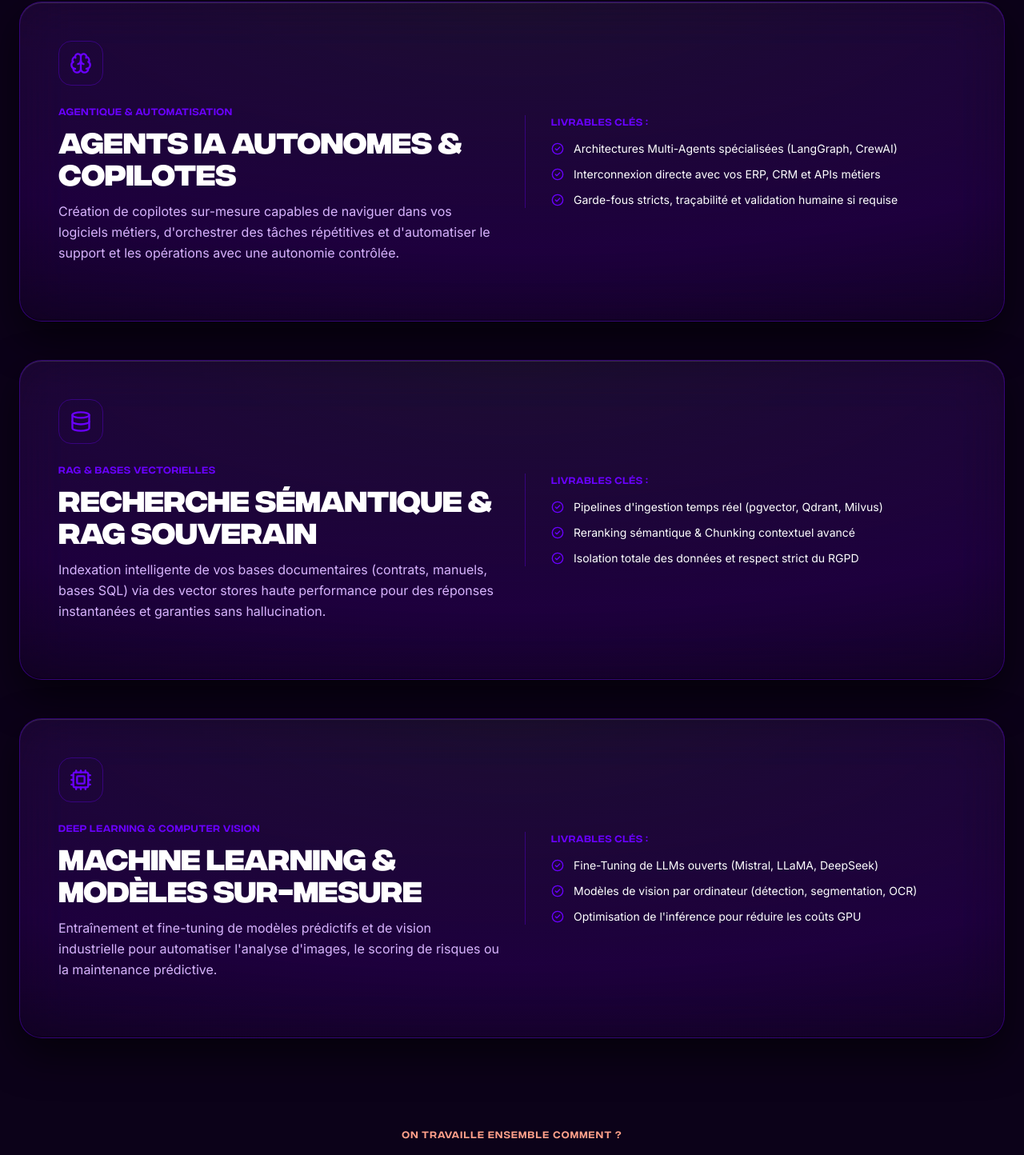
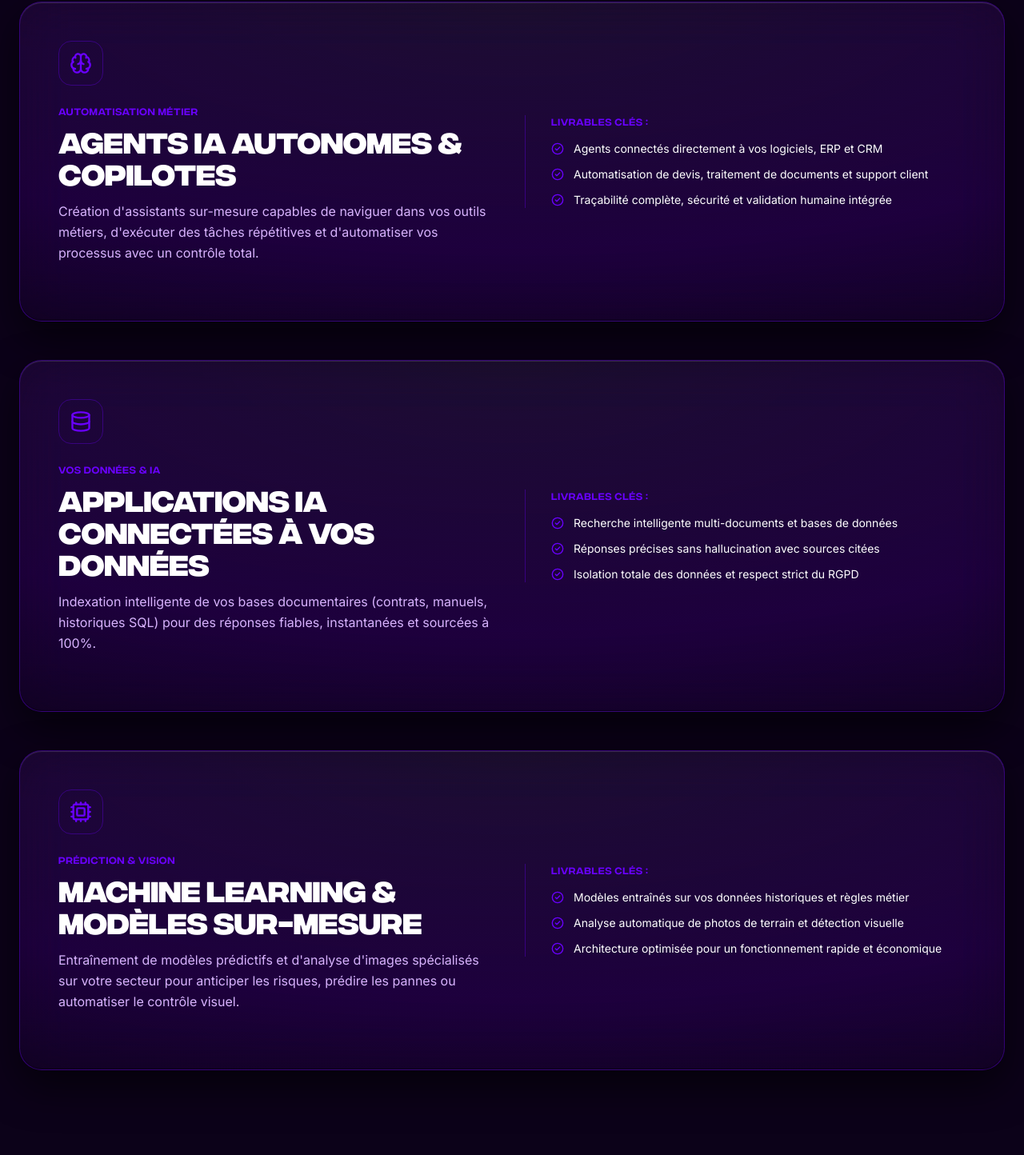
Before and after one commit to John-Do59/Mory-Ai-Labs, a Next.js app: page /services in a window 1280 px wide. Shown: the part 1217-2661 px from the top of the page at 80% size. Built offline with nearby package versions, Linux system fonts and the light colour scheme.

Commit message:
fix(copy): simplification du jargon technique en bénéfices clients concrets

```diff
--- a/app/about/page.tsx
+++ b/app/about/page.tsx
@@ -130,13 +130,13 @@ export default function AboutPage() {
               </p>
               <div className="flex flex-wrap gap-4 text-xs font-mono text-white">
                 <span className="px-3.5 py-1.5 rounded-full neomorph-pill">
-                  FastAPI · PyTorch · Next.js · Qdrant
+                  Applications IA Full-Stack (Web &amp; Cloud)
                 </span>
                 <span className="px-3.5 py-1.5 rounded-full neomorph-pill">
-                  Architectures RAG Avancées
+                  IA Connectée à vos Données Métier
                 </span>
                 <span className="px-3.5 py-1.5 rounded-full neomorph-pill">
-                  Multi-Agents Autonomes
+                  Agents Autonomes &amp; Automatisation
                 </span>
               </div>
             </div>
@@ -262,15 +262,15 @@ export default function AboutPage() {
                 <ul className="space-y-2.5 text-xs text-white font-mono">
                   <li className="flex items-center gap-2">
                     <CheckCircle2 className="w-4 h-4 text-[var(--accent-primary)] shrink-0" />
-                    <span>Next.js 15 · TypeScript · FastAPI · Tailwind</span>
+                    <span>Applications web complètes, dashboards &amp; espaces clients</span>
                   </li>
                   <li className="flex items-center gap-2">
                     <CheckCircle2 className="w-4 h-4 text-[var(--accent-primary)] shrink-0" />
-                    <span>Systèmes de paiement, abonnements &amp; dashboards</span>
+                    <span>Systèmes de paiement, abonnements &amp; facturation</span>
                   </li>
                   <li className="flex items-center gap-2">
                     <CheckCircle2 className="w-4 h-4 text-[var(--accent-primary)] shrink-0" />
-                    <span>Copilotes conversationnels intégrés aux flux clients</span>
+                    <span>Assistants IA conversationnels intégrés aux flux utilisateurs</span>
                   </li>
                 </ul>
               </div>
@@ -304,15 +304,15 @@ export default function AboutPage() {
                 <ul className="space-y-2.5 text-xs text-white font-mono">
                   <li className="flex items-center gap-2">
                     <CheckCircle2 className="w-4 h-4 text-[var(--accent-secondary)] shrink-0" />
-                    <span>Pipelines ETL/ELT temps réel · Vector Stores (pgvector, Qdrant)</span>
+                    <span>Connexion directe à vos bases de données, CRM et documents</span>
                   </li>
                   <li className="flex items-center gap-2">
                     <CheckCircle2 className="w-4 h-4 text-[var(--accent-secondary)] shrink-0" />
-                    <span>RAG avancé multi-sources &amp; structuration de documents</span>
+                    <span>Recherche intelligente et réponses précises sans hallucination</span>
                   </li>
                   <li className="flex items-center gap-2">
                     <CheckCircle2 className="w-4 h-4 text-[var(--accent-secondary)] shrink-0" />
-                    <span>Sécurité des données &amp; étanchéité RGPD stricte</span>
+                    <span>Isolation totale de vos données &amp; conformité RGPD stricte</span>
                   </li>
                 </ul>
               </div>
@@ -346,15 +346,15 @@ export default function AboutPage() {
                 <ul className="space-y-2.5 text-xs text-white font-mono">
                   <li className="flex items-center gap-2">
                     <CheckCircle2 className="w-4 h-4 text-[var(--accent-primary)] shrink-0" />
-                    <span>Fine-tuning LLM sur règles métiers spécifiques</span>
+                    <span>Modèles entraînés sur votre vocabulaire et vos règles métier</span>
                   </li>
                   <li className="flex items-center gap-2">
                     <CheckCircle2 className="w-4 h-4 text-[var(--accent-primary)] shrink-0" />
-                    <span>Scoring prédictif, séries temporelles &amp; forecasting</span>
+                    <span>Scoring prédictif, détection d'anomalies &amp; prévisions</span>
                   </li>
                   <li className="flex items-center gap-2">
                     <CheckCircle2 className="w-4 h-4 text-[var(--accent-primary)] shrink-0" />
-                    <span>Extraction et analyse intelligente d'images &amp; plans</span>
+                    <span>Analyse automatique de photos de terrain &amp; documents scannés</span>
                   </li>
                 </ul>
               </div>
--- a/app/services/page.tsx
+++ b/app/services/page.tsx
@@ -21,38 +21,38 @@ export default function ServicesPage() {
   const mainServices = [
     {
       icon: Brain,
-      tag: "AGENTIQUE & AUTOMATISATION",
+      tag: "AUTOMATISATION MÉTIER",
       title: "Agents IA Autonomes & Copilotes",
       description:
-        "Création de copilotes sur-mesure capables de naviguer dans vos logiciels métiers, d'orchestrer des tâches répétitives et d'automatiser le support et les opérations avec une autonomie contrôlée.",
+        "Création d'assistants sur-mesure capables de naviguer dans vos outils métiers, d'exécuter des tâches répétitives et d'automatiser vos processus avec un contrôle total.",
       deliverables: [
-        "Architectures Multi-Agents spécialisées (LangGraph, CrewAI)",
-        "Interconnexion directe avec vos ERP, CRM et APIs métiers",
-        "Garde-fous stricts, traçabilité et validation humaine si requise",
+        "Agents connectés directement à vos logiciels, ERP et CRM",
+        "Automatisation de devis, traitement de documents et support client",
+        "Traçabilité complète, sécurité et validation humaine intégrée",
       ],
     },
     {
       icon: Database,
-      tag: "RAG & BASES VECTORIELLES",
-      title: "Recherche Sémantique & RAG Souverain",
+      tag: "VOS DONNÉES & IA",
+      title: "Applications IA Connectées à vos Données",
       description:
-        "Indexation intelligente de vos bases documentaires (contrats, manuels, bases SQL) via des vector stores haute performance pour des réponses instantanées et garanties sans hallucination.",
+        "Indexation intelligente de vos bases documentaires (contrats, manuels, historiques SQL) pour des réponses fiables, instantanées et sourcées à 100%.",
       deliverables: [
-        "Pipelines d'ingestion temps réel (pgvector, Qdrant, Milvus)",
-        "Reranking sémantique & Chunking contextuel avancé",
+        "Recherche intelligente multi-documents et bases de données",
+        "Réponses précises sans hallucination avec sources citées",
         "Isolation totale des données et respect strict du RGPD",
       ],
     },
     {
       icon: Cpu,
-      tag: "DEEP LEARNING & COMPUTER VISION",
+      tag: "PRÉDICTION & VISION",
       title: "Machine Learning & Modèles Sur-Mesure",
       description:
-        "Entraînement et fine-tuning de modèles prédictifs et de vision industrielle pour automatiser l'analyse d'images, le scoring de risques ou la maintenance prédictive.",
+        "Entraînement de modèles prédictifs et d'analyse d'images spécialisés sur votre secteur pour anticiper les risques, prédire les pannes ou automatiser le contrôle visuel.",
       deliverables: [
-        "Fine-Tuning de LLMs ouverts (Mistral, LLaMA, DeepSeek)",
-        "Modèles de vision par ordinateur (détection, segmentation, OCR)",
-        "Optimisation de l'inférence pour réduire les coûts GPU",
+        "Modèles entraînés sur vos données historiques et règles métier",
+        "Analyse automatique de photos de terrain et détection visuelle",
+        "Architecture optimisée pour un fonctionnement rapide et économique",
       ],
     },
   ];
```
